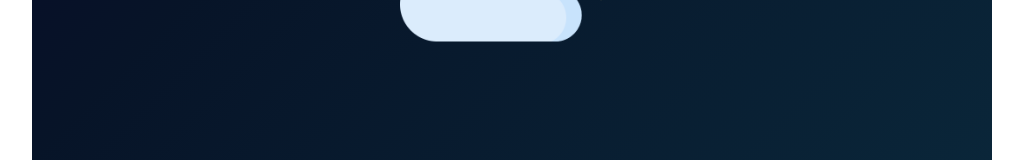
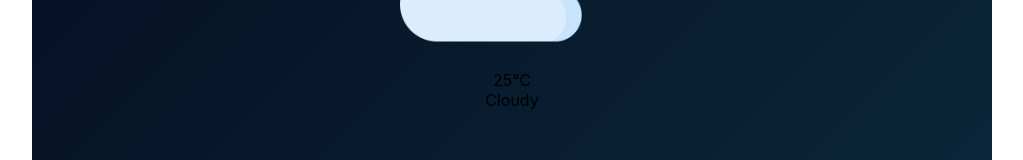
Before and after one commit to abdozayan12/weather-app, a React (Create React App) app: page / in a window 1280 px wide. Shown: the part 377-537 px from the top of the page, without its empty margins (128-1151 px from the left). Built offline with nearby package versions, Linux system fonts and the light colour scheme.

Commit message:
Update WeatherApp.jsx

```diff
--- a/src/component/weatherApp/WeatherApp.jsx
+++ b/src/component/weatherApp/WeatherApp.jsx
@@ -21,6 +21,10 @@ const WeatherApp = () => (
     <div className='weather-icon'>
         <img src={cloud_icon} alt='cloud_icon' />
         </div>
+        <div className='weather-info'>
+            <div className='temperature'>25°C</div>
+            <div className='weather'>Cloudy</div>
+          </div>
   </div>
 );
 
```
